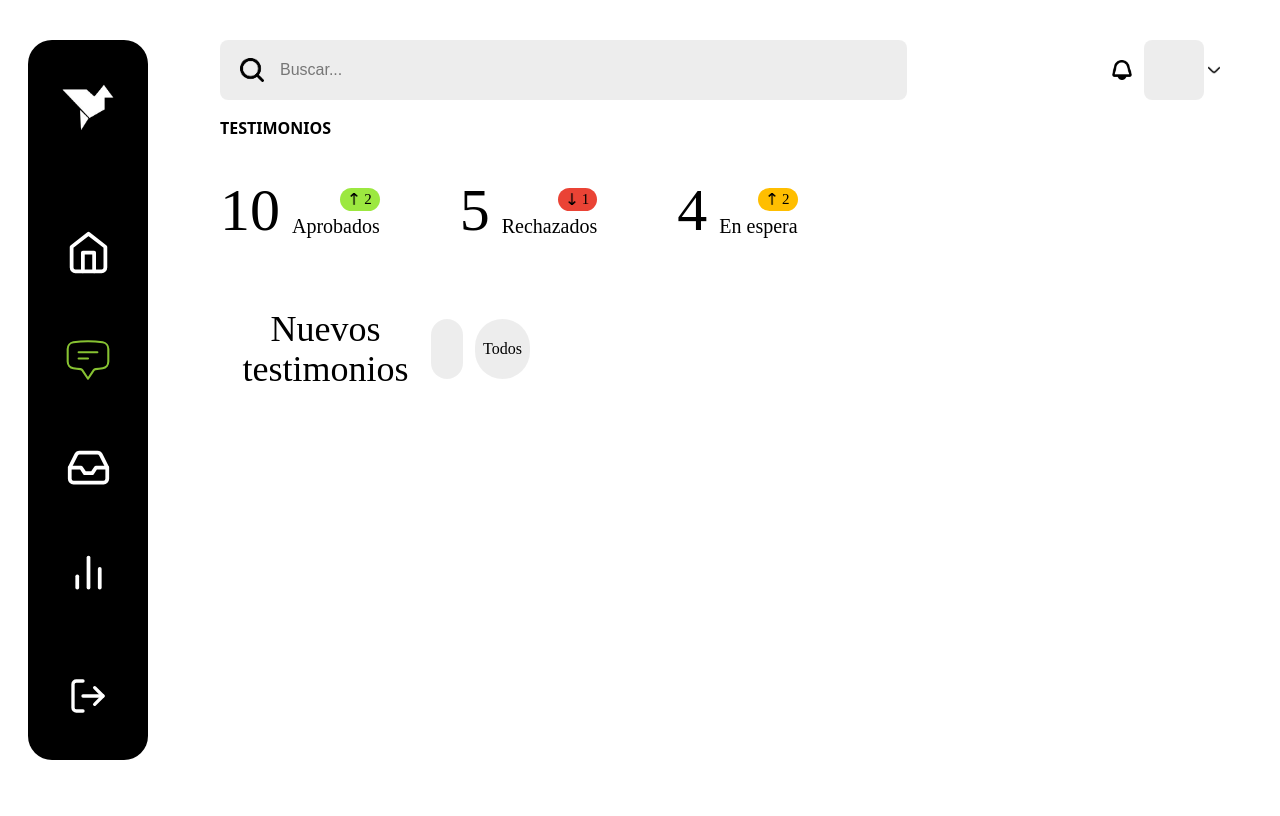
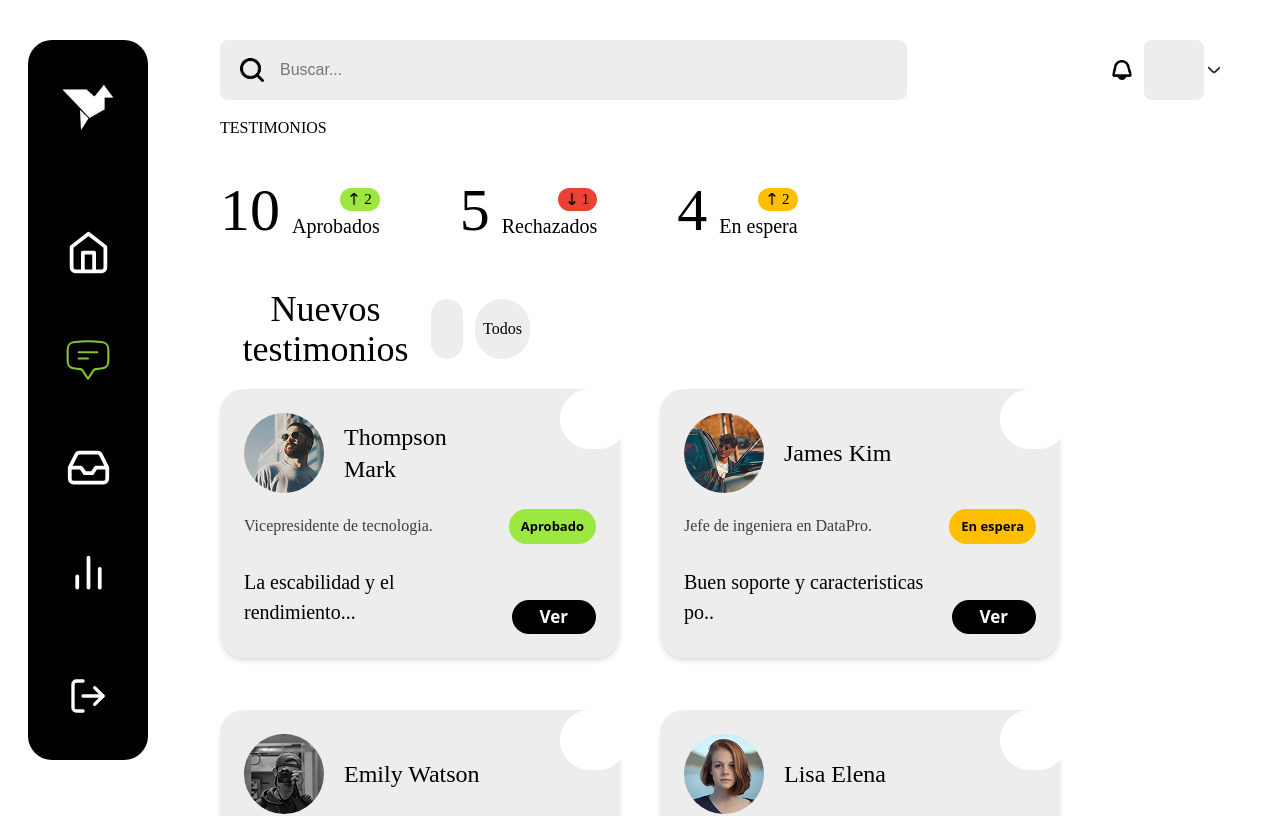
Before and after one commit to Juan-Lozano-M/GODPROYECTO, a React (Vite) app: page /testimonials in a window 1280 px wide. Shown: the top 816 px of the page. Built offline with nearby package versions, Linux system fonts and the light colour scheme; a web font is replaced by a local one.

Commit message:
Actualizacion testimonios

```diff
--- /dev/null
+++ b/src/components/admin/FeedBackCart.jsx
@@ -0,0 +1,55 @@
+import React from 'react';
+
+const statusColors = {
+  Aprobado: 'bg-[#9CE840] text-black',
+  'En espera': 'bg-[#FFBE00] text-black',
+  Rechazado: 'bg-[#EA4335] text-black',
+};
+
+const FeedbackCard = ({
+  name,
+  position,
+  company,
+  status,
+  imageUrl,
+  comment
+}) => {
+    return (
+        <div className="relative bg-black/7 rounded-3xl shadow-md p-6 w-[400px] flex flex-col justify-between gap-4 mt-3 transition-transform duration-200 ease-in-out hover:scale-105">
+
+          <div className='bg-white absolute ml-79 top-0 h-15 w-17 rounded-full'>
+
+          </div>
+
+          <div className="flex items-center gap-3">
+            <img
+              src={imageUrl}
+              alt={name}
+              className="w-20 h-20 rounded-full object-cover"
+            />
+            <div className='w-40'>
+              <h1 className="font-adlam text-2xl ml-2">{name}</h1>
+            </div>
+          </div>
+
+          <div className='flex justify-between items-center'>
+            <p className="text-[16px] text-[#3E3E3E] font-adlam">
+              {position}{company && ` en ${company}`}
+            </p>
+            <span className={`text-[13px] font-semibold px-3 py-2 rounded-full ${statusColors[status]}`}>
+              {status}
+            </span>
+          </div>
+
+          <div className="flex justify-between items-center">
+            <p className="text-[20px] font-adlam line-clamp-2 text-black w-60">
+              {comment}
+            </p>
+            <button className="bg-black text-white text-[17px] font-semibold px-7 py-1 rounded-full mt-10 transition-transform duration-200 ease-in-out hover:scale-105">
+              Ver
+            </button>
+          </div>
+        </div>
+      );
+}
+export default FeedbackCard;
--- a/src/pages/Admin/Testimonial.jsx
+++ b/src/pages/Admin/Testimonial.jsx
@@ -2,6 +2,14 @@ import React from "react";
 import Sidebar from "../../components/Sidebar";
 import TestimonialStat from "../../components/admin/TestimonialStat";
 import Search from "../../components/admin/Search";
+import FeedbackCard from "../../components/admin/FeedBackCart";
+
+import imageTestimonial1 from "../../assets/images/imageTestimonial1.png";
+import imageTestimonial2 from "../../assets/images/imageTestimonial2.png";
+import imageTestimonial3 from "../../assets/images/imageTestimonial3.png";
+import imageTestimonial4 from "../../assets/images/imageTestimonial4.png";
+import imageTestimonial5 from "../../assets/images/imageTestimonial5.png";
+
 
 import filtroTestimonial from "../../assets/icons/filtroTestimonial.png"
 import flechaTestimonialArriba from "../../assets/icons/flechaTestimonialArriba.png"
@@ -19,7 +27,7 @@ function Testimonials() {
 
       {/* Titulo */}
         <div className="">
-          <h1 className="2xl:text-5xl font-bold"> TESTIMONIOS </h1>
+          <h1 className="2xl:text-5xl font-adlam"> TESTIMONIOS </h1>
         </div>
 
       {/* Estados de los testimonios */}
@@ -50,7 +58,7 @@ function Testimonials() {
       </div>
 
       {/* Seccion testimonios */}
-      <div className="flex items-center justify-between mt-15 py-2 w-[31%] h-auto">
+      <div className="flex items-center justify-between mt-10 py-2 w-[31%] h-auto">
         <button>
           <p className="text-4xl font-adlam"> Nuevos testimonios </p>
         </button>
@@ -64,6 +72,59 @@ function Testimonials() {
         </div>
       </div>
 
+      <div className="flex flex-wrap gap-10 justify-start">
+        <FeedbackCard
+          name="Thompson Mark"
+          position="Vicepresidente de tecnologia."
+          company=""
+          status="Aprobado"
+          statusColor="Green" // o puedes manejarlo por lógica
+          imageUrl={imageTestimonial1}
+          comment="La escabilidad y el rendimiento..."
+        />
+
+        <FeedbackCard
+          name="James Kim"
+          position="Jefe de ingeniera en DataPro."
+          company=""
+          status="En espera"
+          statusColor="bg-[#9CE840]" // o puedes manejarlo por lógica
+          imageUrl={imageTestimonial2}
+          comment="Buen soporte  y caracteristicas po.."
+        />
+
+        <FeedbackCard
+          name="Emily Watson"
+          position="Responsable de producto."
+          company=""
+          status="En espera"
+          statusColor="yellow" // o puedes manejarlo por lógica
+          imageUrl={imageTestimonial3}
+          comment="Esta solución ha mejorado signifi..."
+        />
+
+        <FeedbackCard
+          name="Lisa Elena"
+          position="Tecnico de InnovateSphere."
+          company=""
+          status="Rechazado"
+          statusColor="yellow" // o puedes manejarlo por lógica
+          imageUrl={imageTestimonial4}
+          comment="La atención al detalle y las característi..."
+        />
+
+
+        <FeedbackCard
+          name="Michael Rodriguez"
+          position="CTO en InnovateSphere."
+          company=""
+          status="En espera"
+          statusColor="yellow" // o puedes manejarlo por lógica
+          imageUrl={imageTestimonial5}
+          comment="La implementación fue perfecta y los..."
+        />
+      </div>
+
 
 
       {/* Sección de la barra lateral */}
```
Also changed, not shown: src/components/Sidebar.jsx (+7 -6 lines).
